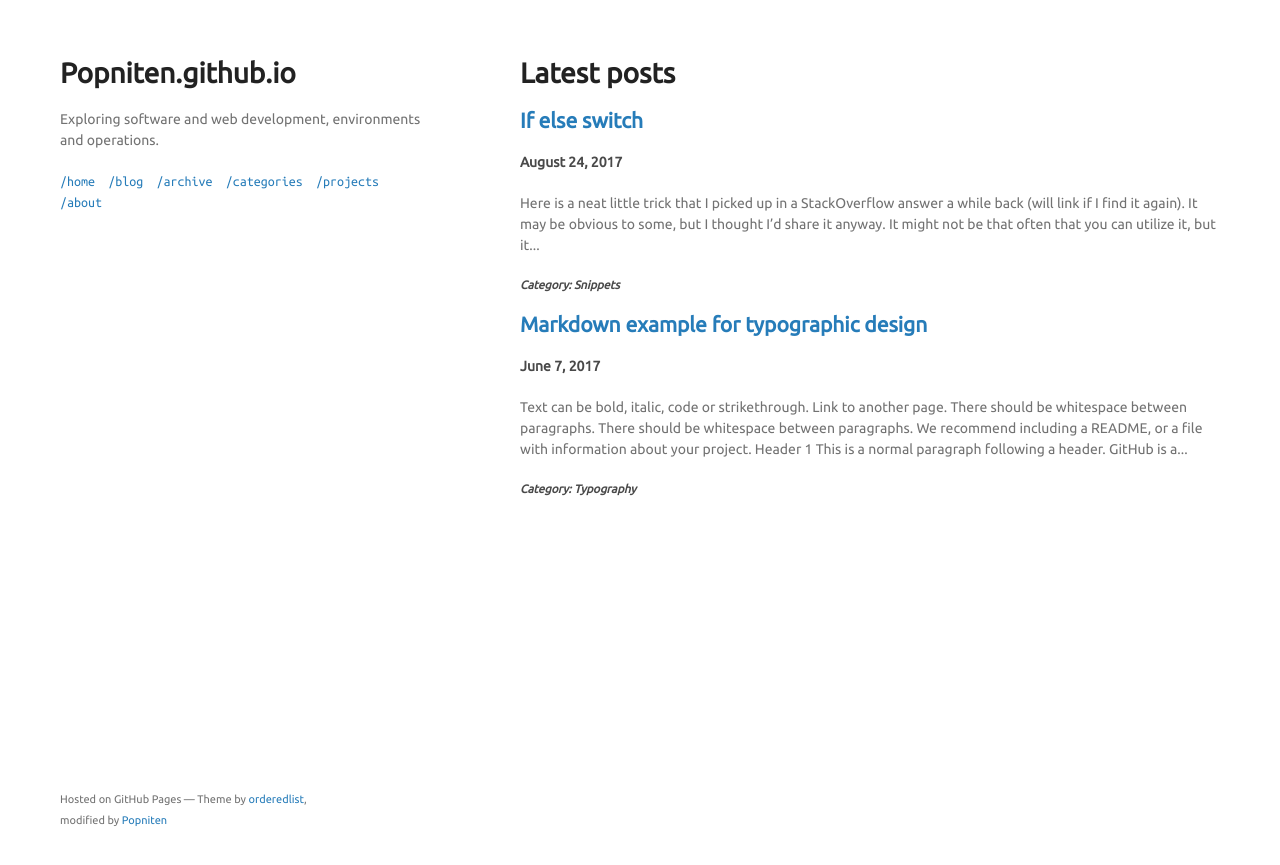
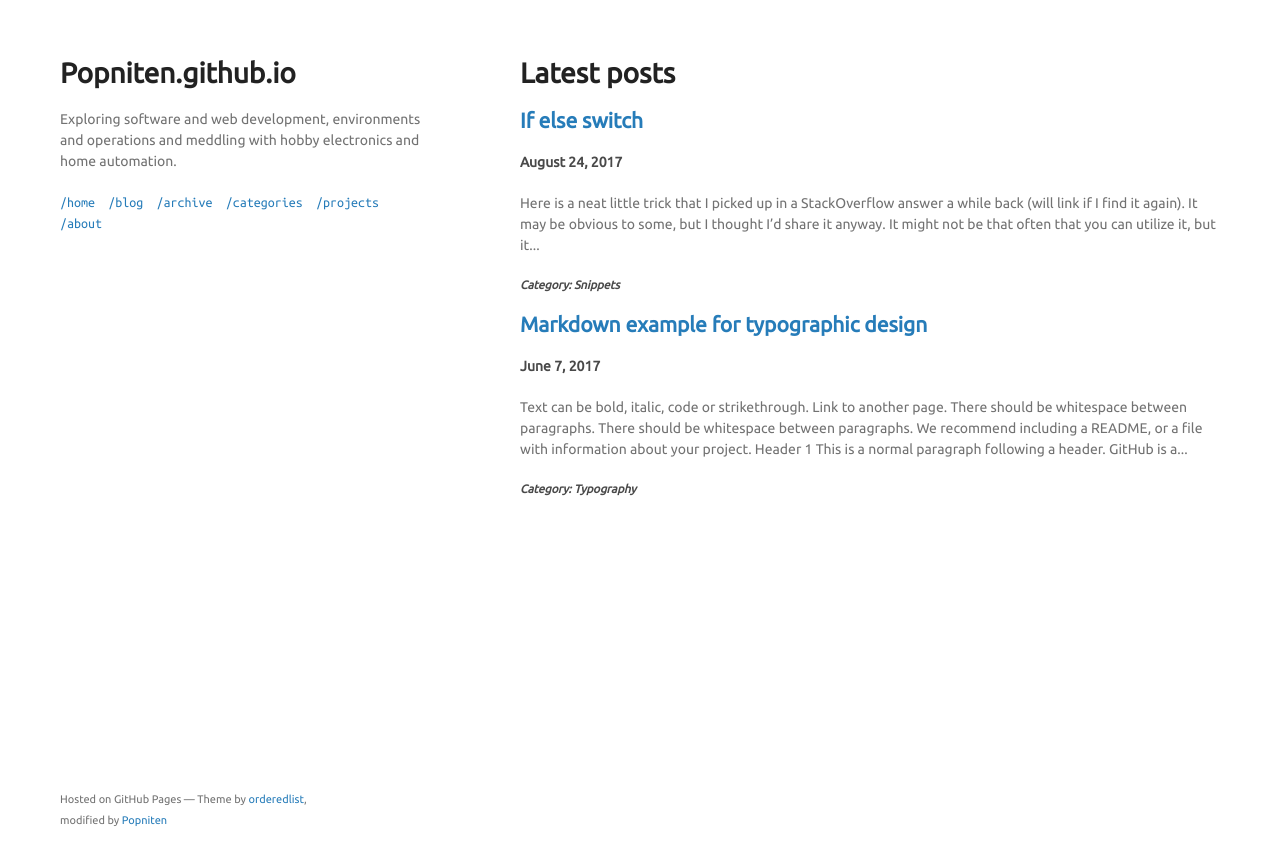
Before and after one commit to Popniten/Popniten.github.io, a Jekyll site: the page built from blog.html, in a window 1280 px wide. Shown: the top 865 px of the page. Built offline with Jekyll 4.4.1, drawn with Linux system fonts in a browser that asks for light colours.

Commit message:
Saving changes.

```diff
--- a/_config.yml
+++ b/_config.yml
@@ -5,7 +5,7 @@ timezone: Europe/Stockholm
 encoding: utf-8
 email: pe222gq@student.lnu.se
 description: > # this means to ignore newlines until next key
-  Exploring software and web development, environments and operations.
+  Exploring software and web development, environments and operations and meddling with hobby electronics and home automation.
 baseurl: "" # the subpath of your site, e.g. /blog/
 url: "https://popniten.github.io" # the base hostname & protocol for your site
 twitter_username: ParPopniten
--- a/blog.html
+++ b/blog.html
@@ -5,7 +5,7 @@ permalink: /blog
 
 <h1>Latest posts</h1>
 
-{% for post in site.posts limit 10 %}
+{% for post in site.posts limit:10 %}
 
 <h2><a href="{{ post.url | prepend: site.baseurl }}">{{ post.title }}</a></h2>
 <h4 class="blog">{{ post.date | date: "%B %-d, %Y" }}</h4>
```
Also changed, not shown: assets/opengraph_image.png, 2 other files.
